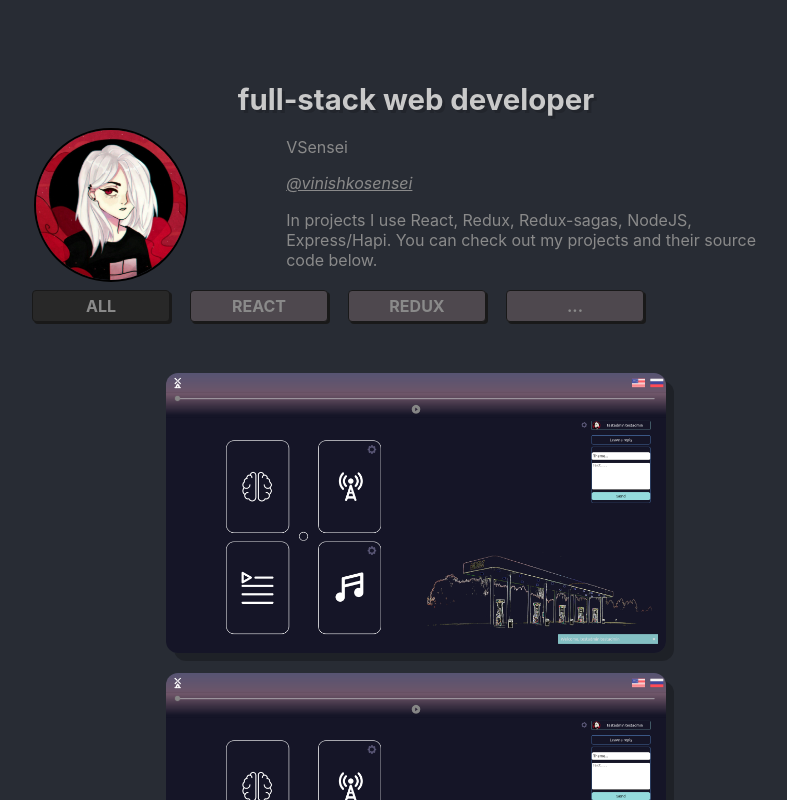
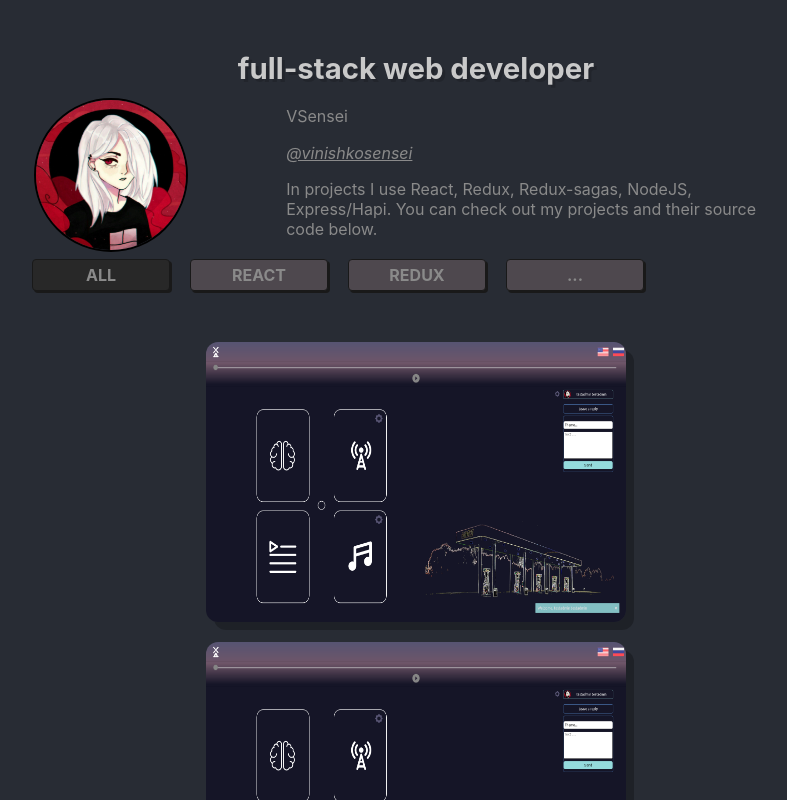
Before and after one commit to vsensei/vsensei.github.io, a React (Create React App) app: page / in a window 1280 px wide. Shown: the top 800 px of the page, without its empty margins (224-1011 px from the left). Built offline with nearby package versions, Linux system fonts and the light colour scheme.

Commit message:
changed styles

```diff
--- a/src/App.scss
+++ b/src/App.scss
@@ -26,7 +26,6 @@
     width: 80%;
 
     .main {
-      margin-top: 3%;
       padding: 5% 0 3% 0;
     }
 
@@ -45,7 +44,7 @@
         @extend %bigflex;
         height: 280px;
         max-width: 50%;
-        min-width: 500px;
+        min-width: 420px;
         box-shadow: 8px 8px 0 rgb(0 0 0 / 25%);
         display: inline-block;
         position: relative;
```
